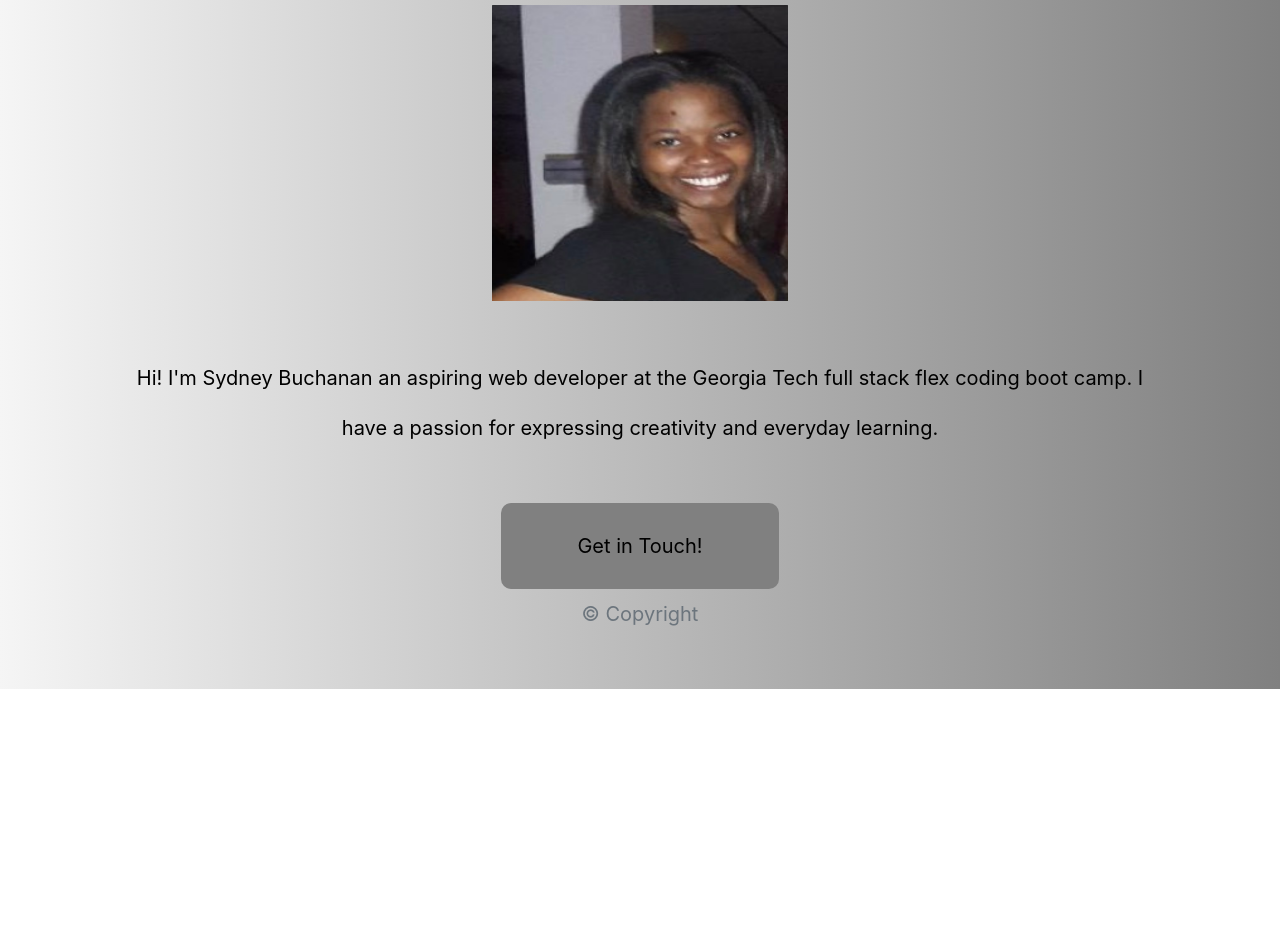
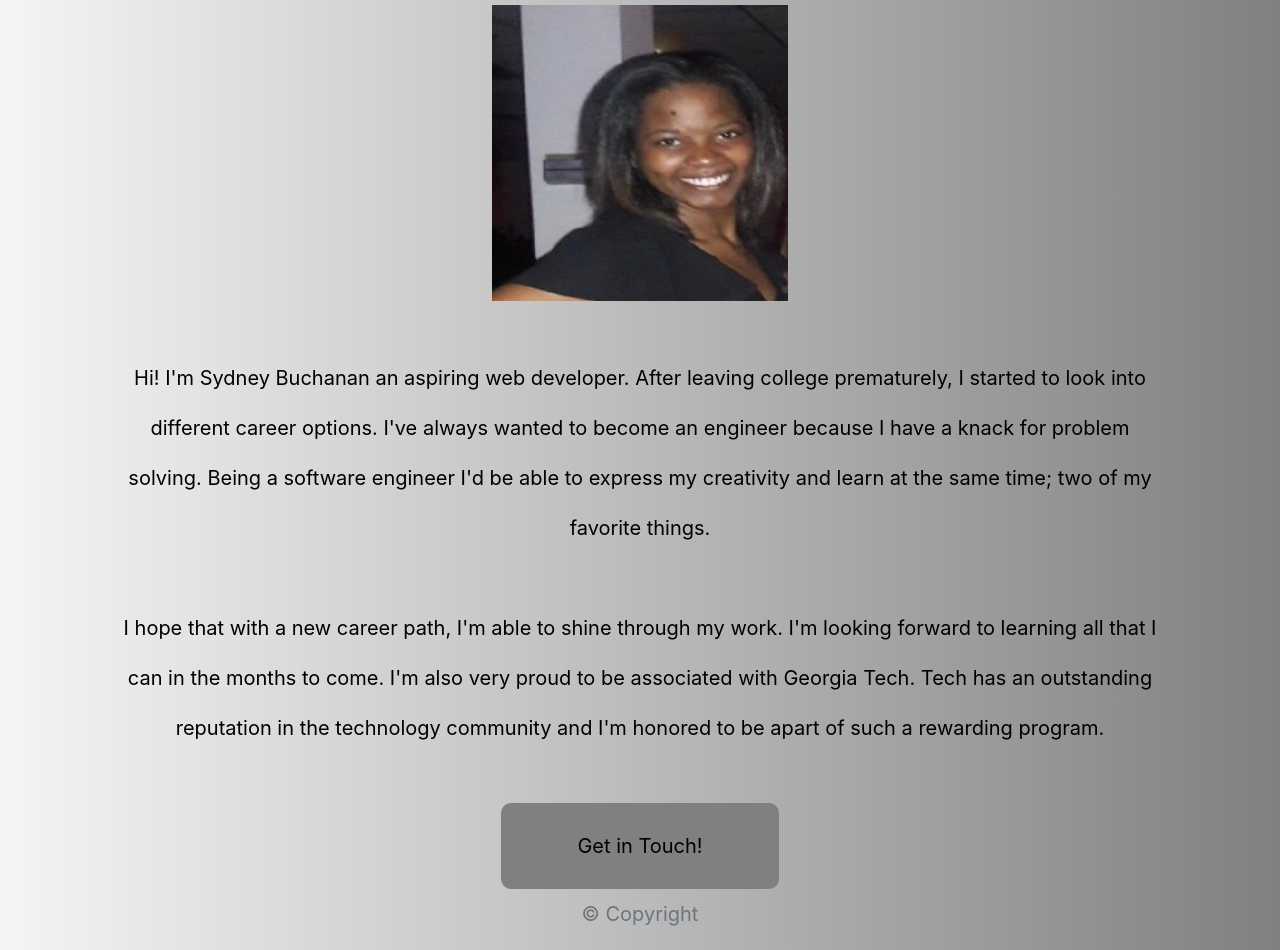
Before and after one commit to SBuchanan1/Polished-portfolio-SB, a plain HTML site: page index.html in a window 1280 px wide. Shown: the part 316-1266 px from the top of the page. Before the commit the page ends 1005 px from the top, so only its background shows below. Drawn offline with nearby package versions, Linux system fonts and the light colour scheme.

```diff
--- a/index.html
+++ b/index.html
@@ -61,9 +61,21 @@
           />
         </div>
         <p>
-          Hi! I'm Sydney Buchanan an aspiring web developer at the Georgia Tech full
-          stack flex coding boot camp. I have a passion for expressing creativity
-          and everyday learning.
+          Hi! I'm Sydney Buchanan an aspiring web developer. After leaving
+          college prematurely, I started to look into different career
+          options. I've always wanted to become an engineer because I have a
+          knack for problem solving. Being a software engineer I'd be able
+          to express my creativity and learn at the same time; two of my
+          favorite things.
+          <br />
+        </p>
+
+        <p>
+          I hope that with a new career path, I'm able to shine through my
+          work. I'm looking forward to learning all that I can in the months
+          to come. I'm also very proud to be associated with Georgia Tech.
+          Tech has an outstanding reputation in the technology community and
+          I'm honored to be apart of such a rewarding program.
         </p>
         <a href="#" class="btn"> Get in Touch!</a>
       </div>
```
Also changed, not shown: portoflio.html (+2 -2 lines).
